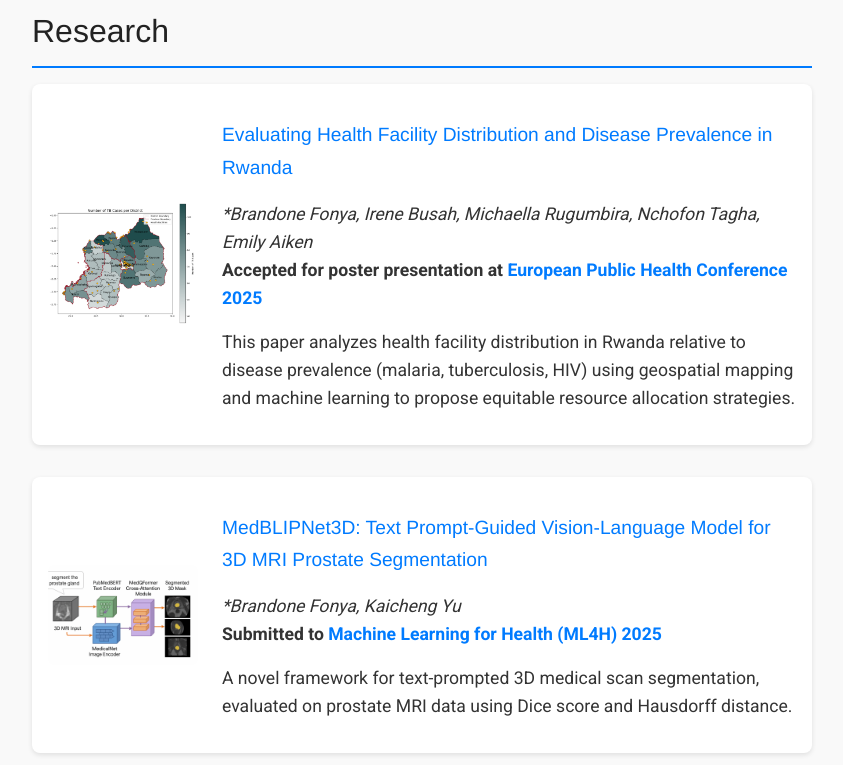
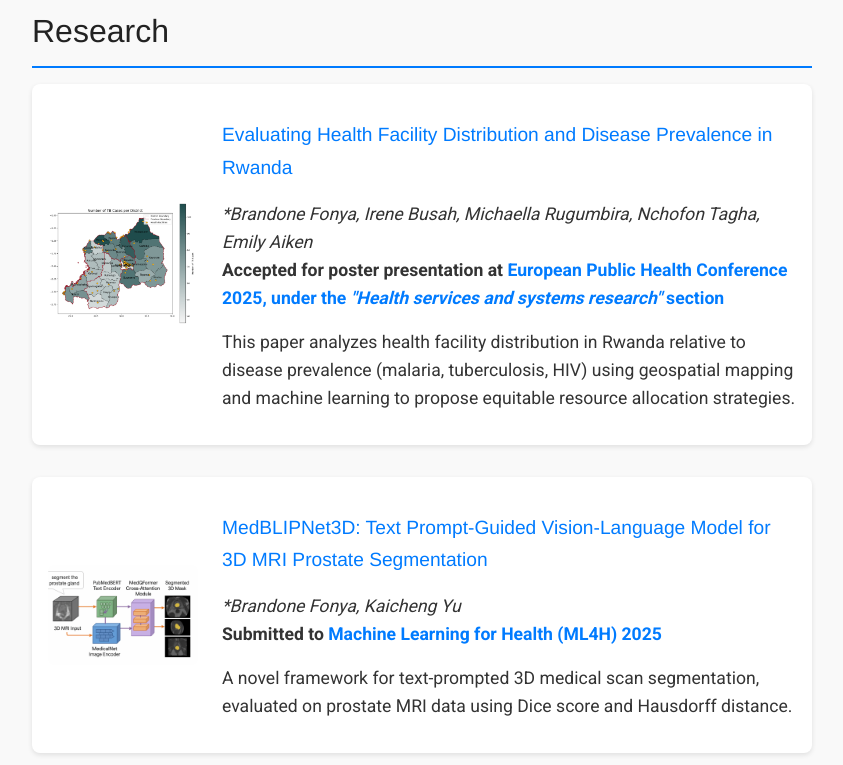
Before and after one commit to FonyaBrandone/FonyaBrandone.github.io, a Jekyll site: the page built from index.md, in a window 1280 px wide and 1400 px high, scrolled down 1568 px, cut to the strip 0-765 px from the top of the window. Shown: the whole strip, without its empty margins (218-1061 px from the left). Built offline with Jekyll 4.4.1, drawn with Linux system fonts in a browser that asks for light colours; some of the changed text lies outside the part shown.

Commit message:
Updated links

```diff
--- a/index.md
+++ b/index.md
@@ -60,7 +60,7 @@ description: Brandone Fonya's website
       <div class="research-content">
         <h3><a href="https://github.com/FonyaBrandone/MBDA_Research" target='_blank'>Evaluating Health Facility Distribution and Disease Prevalence in Rwanda</a></h3>
         <p><em>*Brandone Fonya, Irene Busah, Michaella Rugumbira, Nchofon Tagha, Emily Aiken</em><br>
-        <strong>Accepted for poster presentation at <a href="https://ephconference.eu/">European Public Health Conference 2025</a></strong></p>
+        <strong>Accepted for poster presentation at <a href="https://ephconference.eu/app/programme/programme.php?d=displays">European Public Health Conference 2025, under the <i>"Health services and systems research"</i> section</a></strong></p>
         <p>This paper analyzes health facility distribution in Rwanda relative to disease prevalence (malaria, tuberculosis, HIV) using geospatial mapping and machine learning to propose equitable resource allocation strategies.</p>
       </div>
     </div>
```
Also changed, not shown: other parts of index.md (+2 -2 lines).
